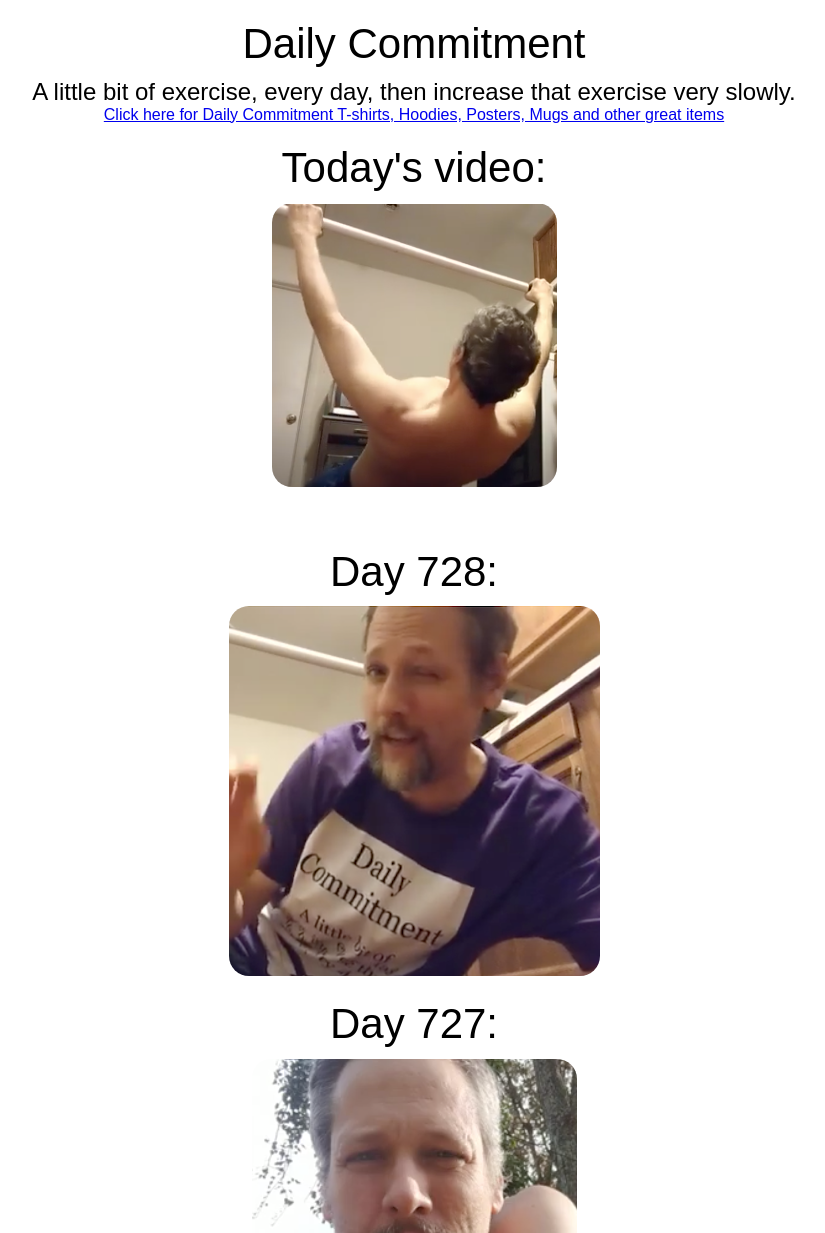
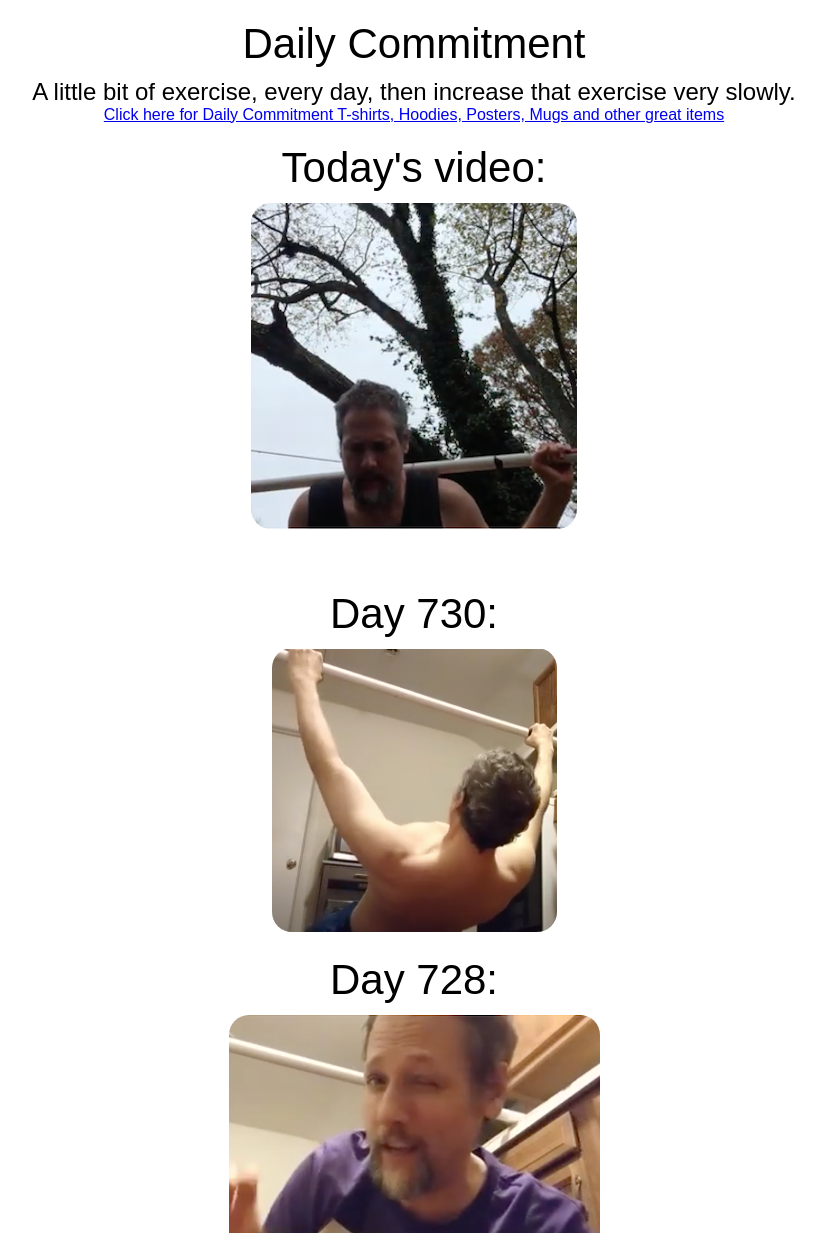
Before and after one commit to farstrider777/daily_commitment, a plain HTML site: page index.html in a window 1280 px wide. Shown: the top 1233 px of the page, without its empty margins (226-1051 px from the left). Drawn offline with Linux system fonts and the light colour scheme.

Commit message:
nesxt day's vid

```diff
--- a/index.html
+++ b/index.html
@@ -17,7 +17,7 @@
 
   <div class="title">Today's video:</div>
   <div class="video-holder">
-    <a href="https://www.youtube.com/watch?v=7FgDEbloC7E"> <img src="video_thumbnails/day_730.png"> </a>
+    <a href="https://www.youtube.com/watch?v=4cW295QtkFs"> <img src="video_thumbnails/day_731.png"> </a>
   </div>
 
 
@@ -25,6 +25,11 @@
 
 
     <br>
+
+    <div class="title">Day 730:</div>
+    <div class="video-holder">
+      <a href="https://www.youtube.com/watch?v=7FgDEbloC7E"> <img src="video_thumbnails/day_730.png"> </a>
+    </div>
 
     <div class="title">Day 728:</div>
     <div class="video-holder">
```
Also changed, not shown: video_thumbnails/day_731.png (added).
